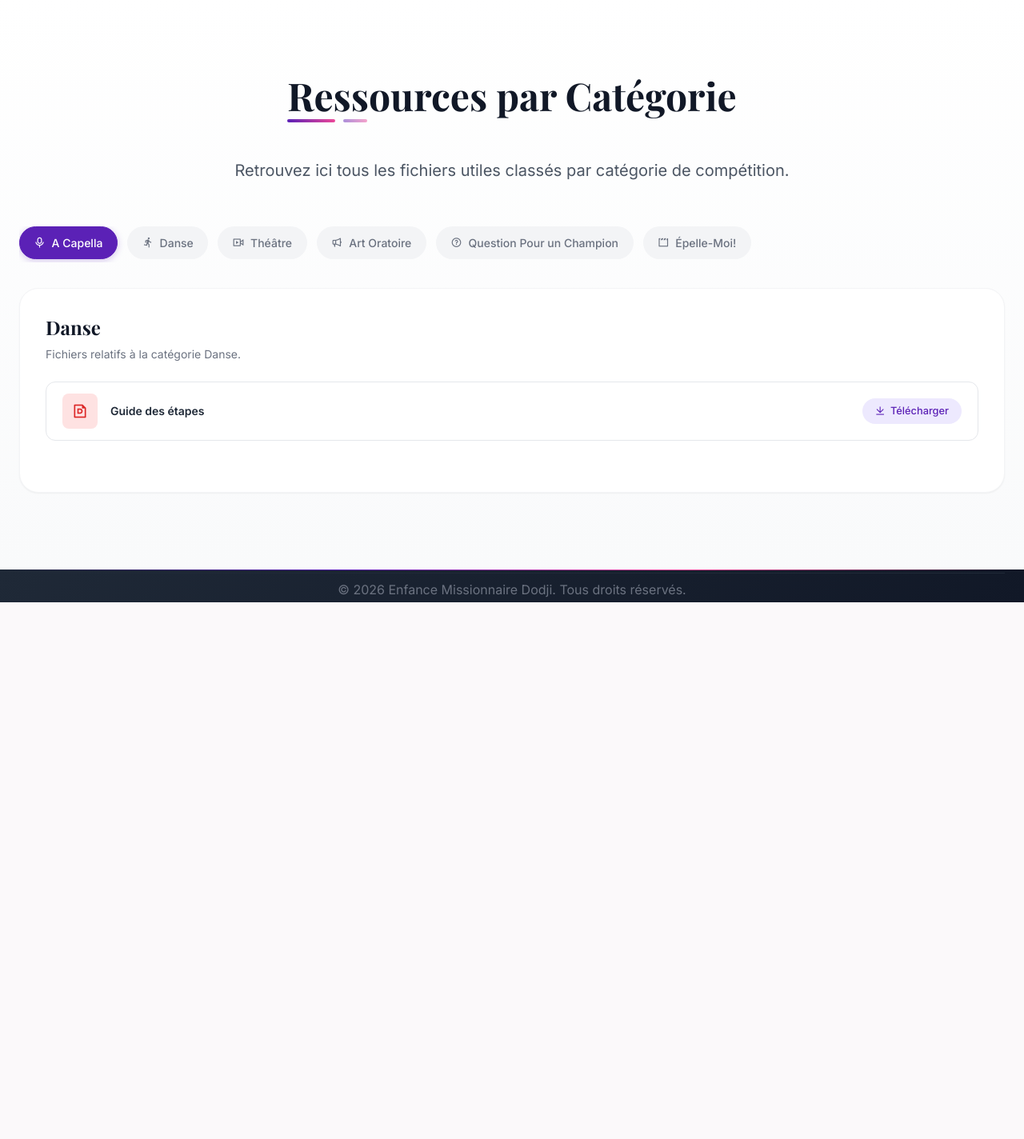
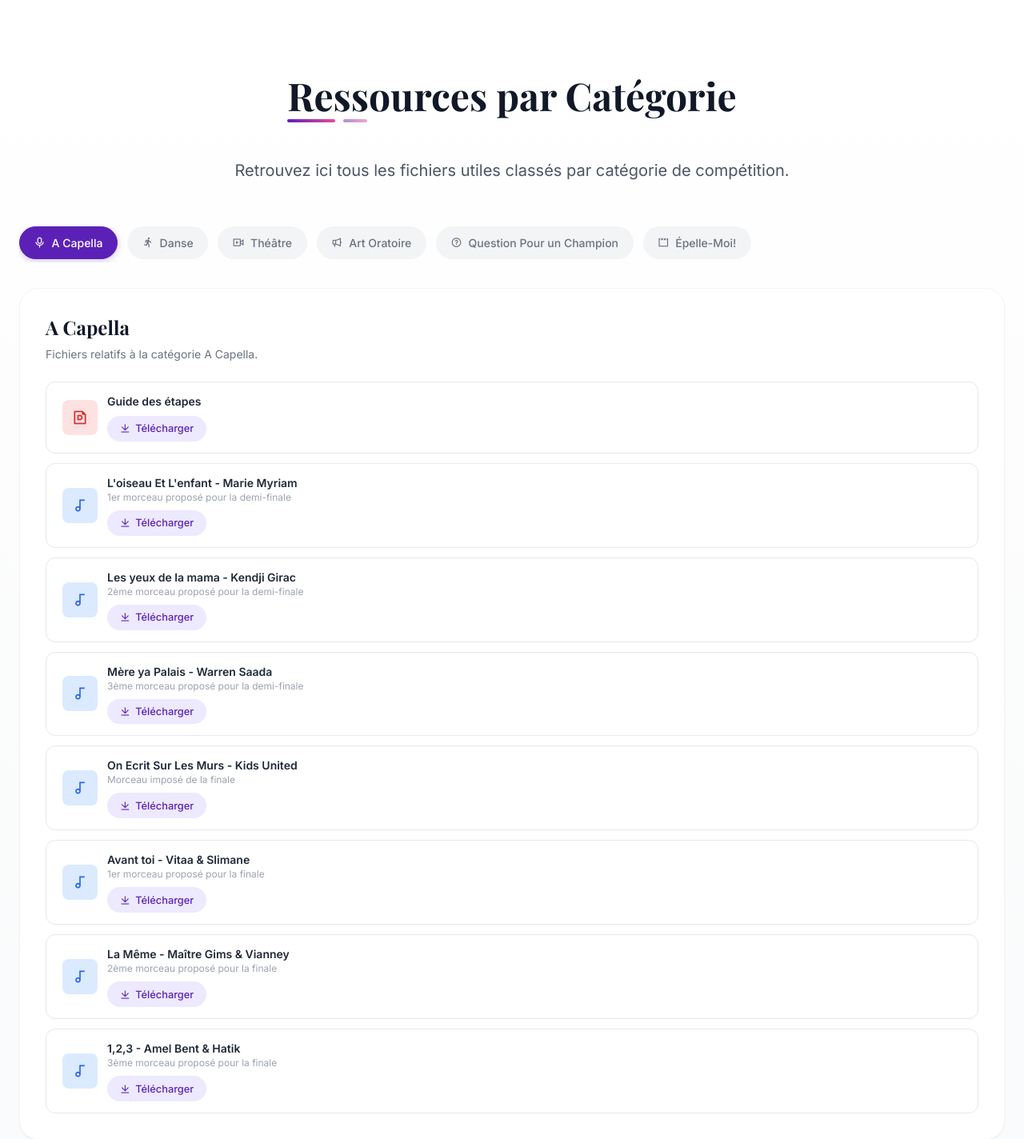
Before and after one commit to Orden-Ktn/empsbshd, a Django app: page /fichiers/ in a window 1280 px wide. Shown: the part 801-2225 px from the top of the page at 80% size. Before the commit the page ends 1554 px from the top, so only its background shows below. Run offline with Django 5.2, Linux system fonts and the light colour scheme; some libraries are stand-ins or nearby versions.

Commit message:
update code for files

```diff
--- a/app/static/css/styles2.css
+++ b/app/static/css/styles2.css
@@ -390,22 +390,34 @@ footer::before {
 .tab-panel { display: none; }
 .tab-panel.active { display: block; }
 
+
+.file-row:hover {
+    border-color: #c4b5fd;
+    box-shadow: 0 2px 8px rgba(91,33,182,0.08);
+}
+
+.file-icon.music  { background: #dbeafe; color: #2563eb; }
+.file-icon.pdf  { background: #fee2e2; color: #dc2626; }
+.file-icon.img  { background: #d1fae5; color: #059669; }
+.file-icon.vid  { background: #fce7f3; color: #db2777; }
+.file-icon.zip  { background: #fef3c7; color: #d97706; }
+.file-icon.misc { background: #f3f4f6; color: #6b7280; }
+
 .file-row {
-    display: flex;
-    align-items: center;
-    gap: 1rem;
+    display: grid;
+    grid-template-columns: 2.75rem 1fr;
+    grid-template-rows: auto auto;
+    gap: 0.5rem 0.75rem;
     padding: 0.875rem 1.25rem;
     background: #ffffff;
     border: 1px solid #e5e7eb;
     border-radius: 0.75rem;
     transition: all 0.2s;
-    flex-wrap: wrap;
 }
-.file-row:hover {
-    border-color: #c4b5fd;
-    box-shadow: 0 2px 8px rgba(91,33,182,0.08);
-}
+
 .file-icon {
+    grid-row: 1 / 3;
+    align-self: center;
     width: 2.75rem;
     height: 2.75rem;
     border-radius: 0.5rem;
@@ -415,15 +427,14 @@ footer::before {
     flex-shrink: 0;
     font-size: 1.25rem;
 }
-.file-icon.music  { background: #dbeafe; color: #2563eb; }
-.file-icon.pdf  { background: #fee2e2; color: #dc2626; }
-.file-icon.img  { background: #d1fae5; color: #059669; }
-.file-icon.vid  { background: #fce7f3; color: #db2777; }
-.file-icon.zip  { background: #fef3c7; color: #d97706; }
-.file-icon.misc { background: #f3f4f6; color: #6b7280; }
+
+.file-info {
+    align-self: end;
+}
 
 .btn-dl {
-    margin-left: auto;
+    justify-self: start;
+    align-self: start;
     padding: 0.4rem 1rem;
     border-radius: 9999px;
     font-size: 0.8rem;
@@ -435,7 +446,6 @@ footer::before {
     gap: 0.4rem;
     text-decoration: none;
     transition: background 0.2s;
-    flex-shrink: 0;
 }
 .btn-dl:hover { background: #ddd6fe; }
 
--- a/app/templates/fichiers.html
+++ b/app/templates/fichiers.html
@@ -133,21 +133,21 @@
             <div class="bg-white rounded-3xl border border-gray-100 shadow-sm p-8 min-h-64">
 
                 <!-- A CAPELLA -->
-                <div class="tab-panel" id="tab-acapella">
+                <div class="tab-panel active" id="tab-acapella">
                     <h3 class="font-display text-2xl font-bold text-gray-900 mb-2">A Capella</h3>
                     <p class="text-gray-500 text-sm mb-6">Fichiers relatifs à la catégorie A Capella.</p>
                     <div class="flex flex-col gap-3">
                         <div class="file-row">
                             <div class="file-icon pdf"><i class="ri-file-pdf-line"></i></div>
                             <div class="flex-1 min-w-0">
-                                <p class="font-semibold text-gray-800 text-sm break-words">Guide des étapes</p>
+                                <p class="font-semibold text-gray-800 text-sm">Guide des étapes</p>
                             </div>
                             <a href="/media/ressources/a_capella/Etapes A Capella.pdf" download class="btn-dl"><i class="ri-download-line"></i> Télécharger</a>
                         </div>
                         <div class="file-row">
                             <div class="file-icon music"><i class="ri-music-line"></i></div>
                             <div class="flex-1 min-w-0">
-                                <p class="font-semibold text-gray-800 text-sm break-words">L'oiseau Et L'enfant - Marie Myriam</p>
+                                <p class="font-semibold text-gray-800 text-sm">L'oiseau Et L'enfant - Marie Myriam</p>
                                 <p class="text-xs text-gray-400">1er morceau proposé pour la demi-finale</p>
                             </div>
                             <a href="/media/ressources/a_capella/L'oiseau Et L'enfant - Marie Myriam.mp3" download class="btn-dl"><i class="ri-download-line"></i> Télécharger</a>
@@ -155,7 +155,7 @@
                         <div class="file-row">
                             <div class="file-icon music"><i class="ri-music-line"></i></div>
                             <div class="flex-1 min-w-0">
-                                <p class="font-semibold text-gray-800 text-sm break-words">Les yeux de la mama - Kendji Girac</p>
+                                <p class="font-semibold text-gray-800 text-sm">Les yeux de la mama - Kendji Girac</p>
                                 <p class="text-xs text-gray-400">2ème morceau proposé pour la demi-finale</p>
                             </div>
                             <a href="/media/ressources/a_capella/Les yeux de la mama - Kendji Girac.mp3" download class="btn-dl"><i class="ri-download-line"></i> Télécharger</a>
@@ -163,7 +163,7 @@
                         <div class="file-row">
                             <div class="file-icon music"><i class="ri-music-line"></i></div>
                             <div class="flex-1 min-w-0">
-                                <p class="font-semibold text-gray-800 text-sm break-words">Mère ya Palais - Warren Saada</p>
+                                <p class="font-semibold text-gray-800 text-sm">Mère ya Palais - Warren Saada</p>
                                 <p class="text-xs text-gray-400">3ème morceau proposé pour la demi-finale</p>
                             </div>
                             <a href="/media/ressources/a_capella/Mère ya Palais - Warren Saada.mp3" download class="btn-dl"><i class="ri-download-line"></i> Télécharger</a>
@@ -171,7 +171,7 @@
                         <div class="file-row">
                             <div class="file-icon music"><i class="ri-music-line"></i></div>
                             <div class="flex-1 min-w-0">
-                                <p class="font-semibold text-gray-800 text-sm break-words">On Ecrit Sur Les Murs - Kids United</p>
+                                <p class="font-semibold text-gray-800 text-sm">On Ecrit Sur Les Murs - Kids United</p>
                                 <p class="text-xs text-gray-400">Morceau imposé de la finale</p>
                             </div>
                             <a href="/media/ressources/a_capella/On Ecrit Sur Les Murs - Kids United.mp3" download class="btn-dl"><i class="ri-download-line"></i> Télécharger</a>
@@ -179,7 +179,7 @@
                         <div class="file-row">
                             <div class="file-icon music"><i class="ri-music-line"></i></div>
                             <div class="flex-1 min-w-0">
-                                <p class="font-semibold text-gray-800 text-sm break-words">Avant toi - Vitaa & Slimane</p>
+                                <p class="font-semibold text-gray-800 text-sm">Avant toi - Vitaa & Slimane</p>
                                 <p class="text-xs text-gray-400">1er morceau proposé pour la finale</p>
                             </div>
                             <a href="/media/ressources/a_capella/Avant toi - Vitaa & Slimane.mp3" download class="btn-dl"><i class="ri-download-line"></i> Télécharger</a>
@@ -187,7 +187,7 @@
                         <div class="file-row">
                             <div class="file-icon music"><i class="ri-music-line"></i></div>
                             <div class="flex-1 min-w-0">
-                                <p class="font-semibold text-gray-800 text-sm break-words">La Même - Maître Gims & Vianney</p>
+                                <p class="font-semibold text-gray-800 text-sm">La Même - Maître Gims & Vianney</p>
                                 <p class="text-xs text-gray-400">2ème morceau proposé pour la finale</p>
                             </div>
                             <a href="/media/ressources/a_capella/La Même - Maître Gims & Vianney.mp3" download class="btn-dl"><i class="ri-download-line"></i> Télécharger</a>
@@ -195,7 +195,7 @@
                         <div class="file-row">
                             <div class="file-icon music"><i class="ri-music-line"></i></div>
                             <div class="flex-1 min-w-0">
-                                <p class="font-semibold text-gray-800 text-sm break-words">1,2,3 - Amel Bent & Hatik</p>
+                                <p class="font-semibold text-gray-800 text-sm">1,2,3 - Amel Bent & Hatik</p>
                                 <p class="text-xs text-gray-400">3ème morceau proposé pour la finale</p>
                             </div>
                             <a href="/media/ressources/a_capella/1,2,3 - Amel Bent & Hatik.mp3" download class="btn-dl"><i class="ri-download-line"></i> Télécharger</a>
@@ -204,14 +204,14 @@
                 </div>
 
                 <!-- DANSE -->
-                <div class="tab-panel active" id="tab-danse">
+                <div class="tab-panel" id="tab-danse">
                     <h3 class="font-display text-2xl font-bold text-gray-900 mb-2">Danse</h3>
                     <p class="text-gray-500 text-sm mb-6">Fichiers relatifs à la catégorie Danse.</p>
                     <div class="flex flex-col gap-3">
                         <div class="file-row">
                             <div class="file-icon pdf"><i class="ri-file-pdf-line"></i></div>
                             <div class="flex-1 min-w-0">
-                                <p class="font-semibold text-gray-800 text-sm break-words">Guide des étapes</p>
+                                <p class="font-semibold text-gray-800 text-sm">Guide des étapes</p>
                             </div>
                             <a href="/media/ressources/danse/Etapes Danse.pdf" download class="btn-dl"><i class="ri-download-line"></i> Télécharger</a>
                         </div>
@@ -227,7 +227,7 @@
                         <div class="file-row">
                             <div class="file-icon pdf"><i class="ri-file-pdf-line"></i></div>
                             <div class="flex-1 min-w-0">
-                                <p class="font-semibold text-gray-800 text-sm break-words">Thématiques</p>
+                                <p class="font-semibold text-gray-800 text-sm">Thématiques</p>
                             </div>
                             <a href="/media/ressources/theatre/Thématiques Théâtre.pdf" download class="btn-dl"><i class="ri-download-line"></i> Télécharger</a>
                         </div>
@@ -242,14 +242,14 @@
                         <div class="file-row">
                             <div class="file-icon pdf"><i class="ri-file-pdf-line"></i></div>
                             <div class="flex-1 min-w-0">
-                                <p class="font-semibold text-gray-800 text-sm break-words">Guide de l'orateur</p>
+                                <p class="font-semibold text-gray-800 text-sm">Guide de l'orateur</p>
                             </div>
                             <a href="/media/ressources/art_oratoire/GUIDE_DE_L'ORATEUR.pdf" download class="btn-dl"><i class="ri-download-line"></i> Télécharger</a>
                         </div>
                         <div class="file-row">
                             <div class="file-icon pdf"><i class="ri-file-pdf-line"></i></div>
                             <div class="flex-1 min-w-0">
-                                <p class="font-semibold text-gray-800 text-sm break-words">Thématiques</p>
+                                <p class="font-semibold text-gray-800 text-sm">Thématiques</p>
                             </div>
                             <a href="/media/ressources/art_oratoire/Thématiques Art Oratoire.pdf" download class="btn-dl"><i class="ri-download-line"></i> Télécharger</a>
                         </div>
@@ -264,7 +264,7 @@
                         <div class="file-row">
                             <div class="file-icon pdf"><i class="ri-file-pdf-line"></i></div>
                             <div class="flex-1 min-w-0">
-                                <p class="font-semibold text-gray-800 text-sm break-words">Guide du champion</p>
+                                <p class="font-semibold text-gray-800 text-sm">Guide du champion</p>
                             </div>
                             <a href="/media/ressources/qpc/GUIDE_DU_CHAMPION.pdf" download class="btn-dl"><i class="ri-download-line"></i> Télécharger</a>
                         </div>
@@ -279,7 +279,7 @@
                         <div class="file-row">
                             <div class="file-icon pdf"><i class="ri-file-pdf-line"></i></div>
                             <div class="flex-1 min-w-0">
-                                <p class="font-semibold text-gray-800 text-sm break-words">Guide de l'épeleur</p>
+                                <p class="font-semibold text-gray-800 text-sm">Guide de l'épeleur</p>
                             </div>
                             <a href="/media/ressources/epelle_moi/GUIDE_EPELEUR.pdf" download class="btn-dl"><i class="ri-download-line"></i> Télécharger</a>
                         </div>
```
Also changed, not shown: 1 other file.
